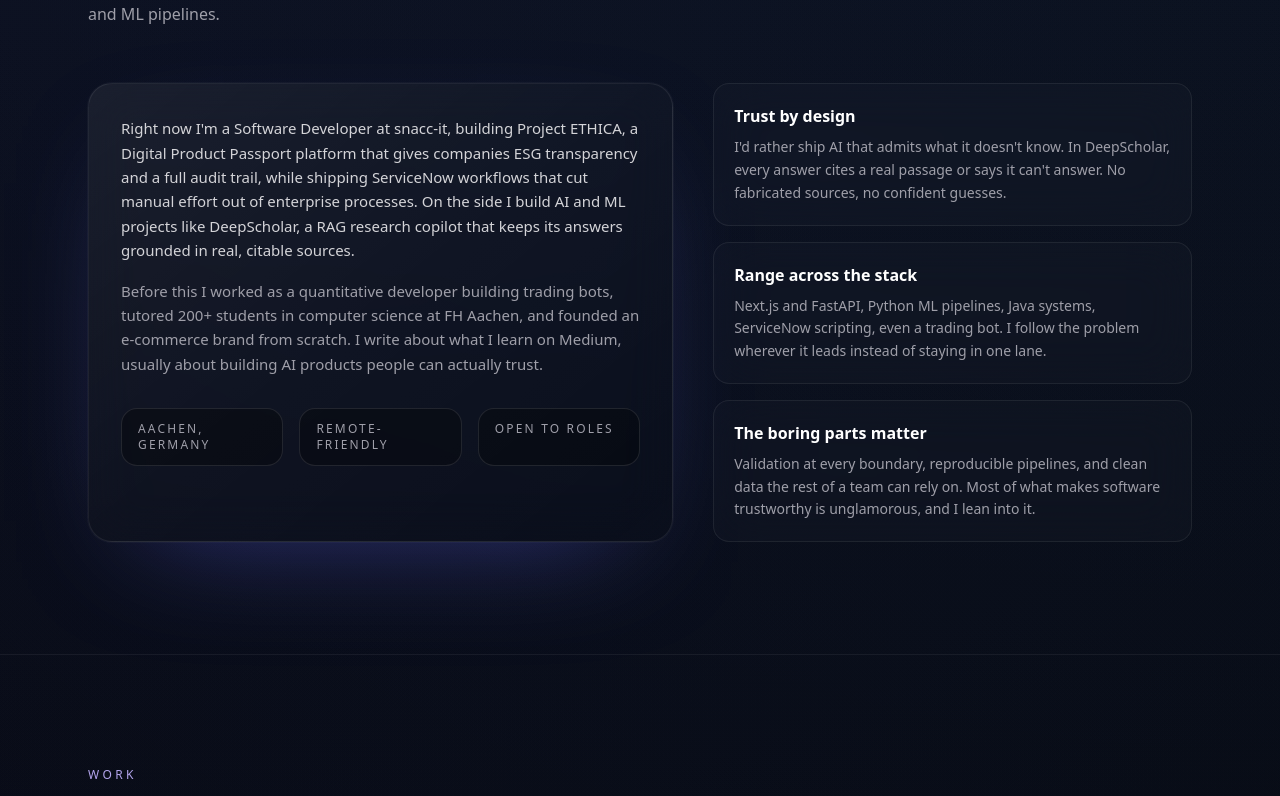
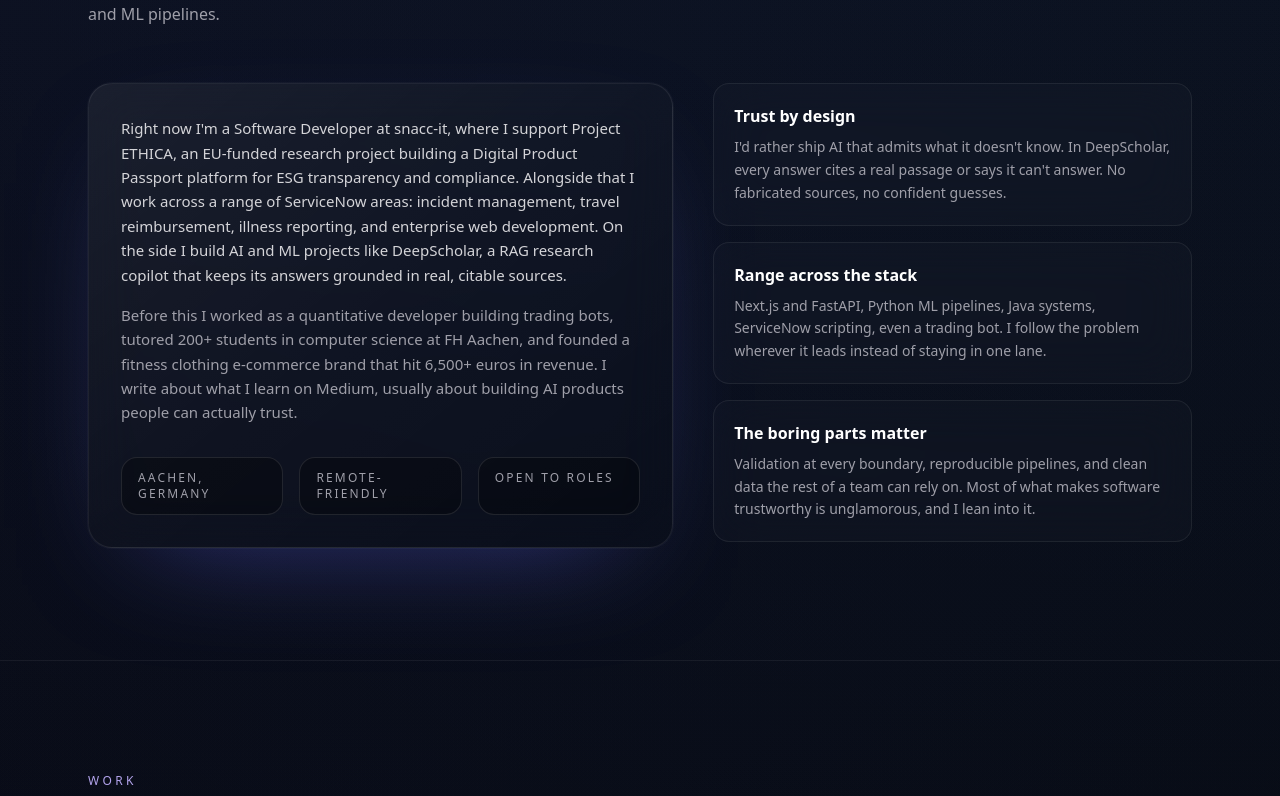
Before and after one commit to egehank1/personal-website, a Next.js app: page / in a window 1280 px wide. Shown: the part 1024-1820 px from the top of the page. Built offline with nearby package versions, Linux system fonts and the light colour scheme; no server answers.

Commit message:
Refine About section and experience descriptions for clarity and detail. Update role responsibilities at snacc-it to emphasize support for Project ETHICA and ServiceNow tasks. Revise fitness clothing brand description to reflect revenue achievements and branding focus.

```diff
--- a/src/components/sections/About.tsx
+++ b/src/components/sections/About.tsx
@@ -30,18 +30,20 @@
         <div className="grid gap-6 lg:grid-cols-[1.1fr_minmax(0,0.9fr)] lg:gap-10">
           <ScrollReveal className="rounded-3xl border border-white/[0.08] bg-gradient-to-br from-white/[0.06] via-white/[0.02] to-transparent p-6 shadow-[0_0_0_1px_rgba(255,255,255,0.03),0_40px_120px_-60px_rgba(99,102,241,0.55)] backdrop-blur-xl sm:p-8">
             <p className="text-sm leading-relaxed text-zinc-300 sm:text-[15px]">
-              Right now I&apos;m a Software Developer at snacc-it, building Project
-              ETHICA, a Digital Product Passport platform that gives companies ESG
-              transparency and a full audit trail, while shipping ServiceNow workflows
-              that cut manual effort out of enterprise processes. On the side I build AI
-              and ML projects like DeepScholar, a RAG research copilot that keeps its
-              answers grounded in real, citable sources.
+              Right now I&apos;m a Software Developer at snacc-it, where I support
+              Project ETHICA, an EU-funded research project building a Digital Product
+              Passport platform for ESG transparency and compliance. Alongside that I
+              work across a range of ServiceNow areas: incident management, travel
+              reimbursement, illness reporting, and enterprise web development. On the
+              side I build AI and ML projects like DeepScholar, a RAG research copilot
+              that keeps its answers grounded in real, citable sources.
             </p>
             <p className="mt-4 text-sm leading-relaxed text-zinc-400 sm:text-[15px]">
               Before this I worked as a quantitative developer building trading bots,
-              tutored 200+ students in computer science at FH Aachen, and founded an
-              e-commerce brand from scratch. I write about what I learn on Medium, usually
-              about building AI products people can actually trust.
+              tutored 200+ students in computer science at FH Aachen, and founded a
+              fitness clothing e-commerce brand that hit 6,500+ euros in revenue. I
+              write about what I learn on Medium, usually about building AI products
+              people can actually trust.
             </p>
             <div className="mt-8 grid gap-4 sm:grid-cols-3">
               {["Aachen, Germany", "Remote-friendly", "Open to roles"].map((chip) => (
--- a/src/data/experience.ts
+++ b/src/data/experience.ts
@@ -14,7 +14,7 @@
     company: "snacc-it",
     period: "Mar 2025 - Present",
     summary:
-      "Currently working on Project ETHICA, a Digital Product Passport platform that gives companies ESG transparency, compliance, and a full audit trail across their products. Alongside that I build on ServiceNow day to day, covering incident management, travel reimbursement workflows, an enterprise illness reporting process, and enterprise website development. Most of the work is client and server side scripting, catalog items, and Service Portal configuration to cut down manual effort in internal processes.",
+      "Supporting Project ETHICA, an EU-funded research project building a Digital Product Passport platform for ESG transparency, compliance, and a full audit trail across products. Alongside that I work across a range of ServiceNow areas day to day: incident management, travel reimbursement workflows, an enterprise illness reporting process, and enterprise website development. Most of the work is client and server side scripting, catalog items, and Service Portal configuration to cut down manual effort in internal processes.",
     stack: ["ServiceNow", "Digital Product Passport", "ESG", "ITSM", "JavaScript"],
   },
   {
@@ -59,7 +59,7 @@
     company: "Hardstyle Wear",
     period: "Feb 2023 - Present",
     summary:
-      "Built and launched a streetwear e-commerce brand from scratch, with full brand identity, website, and social assets. Produced TikTok ad campaigns that drove 50,000+ website visitors in 24 hours, and generated over 4,400 euros in revenue while shipping 300+ products to 15+ countries. Optimised marketing performance and SEO using analytics tools.",
+      "Built and launched a fitness clothing e-commerce brand from scratch, with full brand identity, website, and social assets. Produced TikTok ad campaigns that drove 50,000+ website visitors in 24 hours, and generated over 6,500 euros in revenue while shipping 300+ products to 15+ countries. Optimised marketing performance and SEO using analytics tools.",
     stack: ["E-Commerce", "TikTok Ads", "Branding", "SEO"],
   },
   {
```
